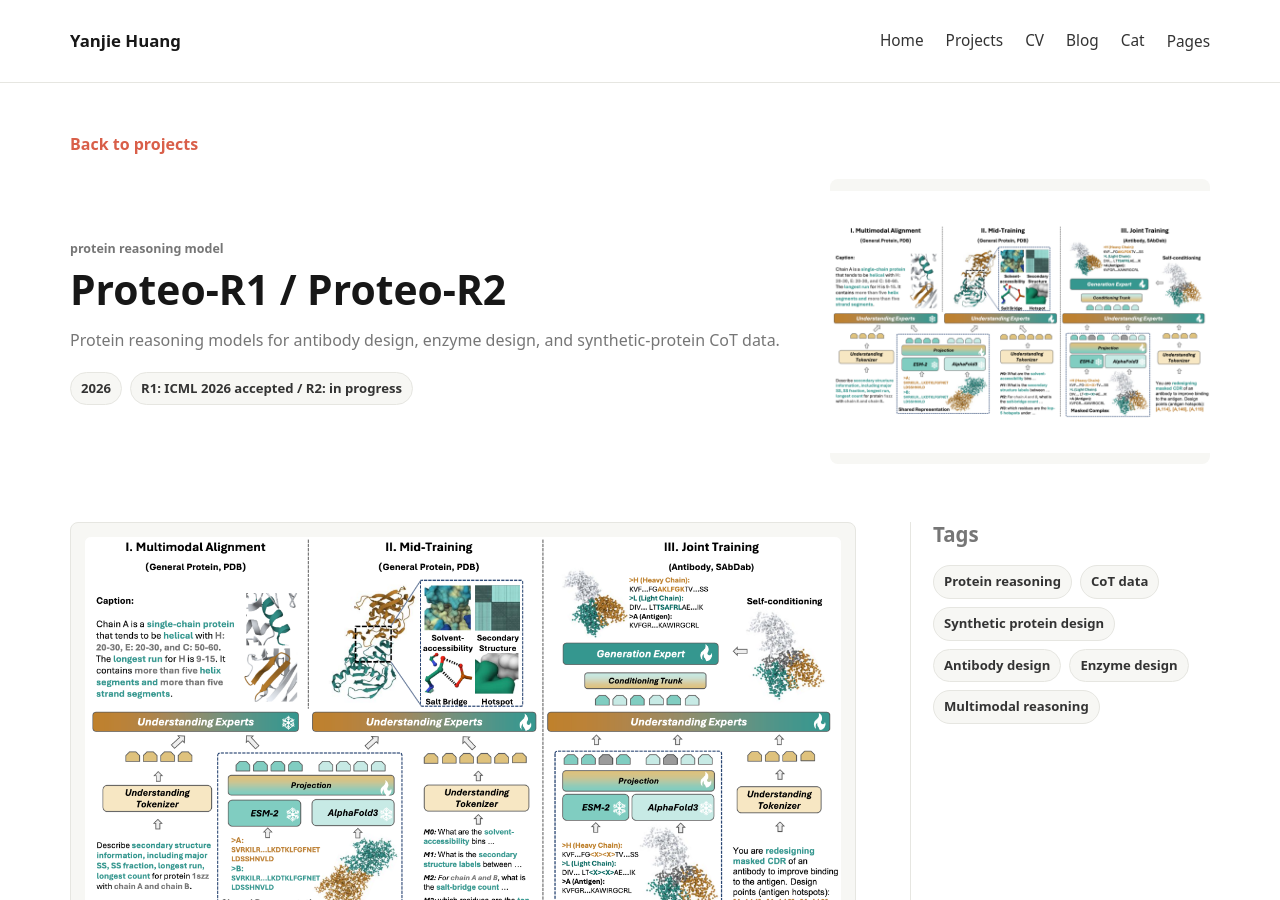
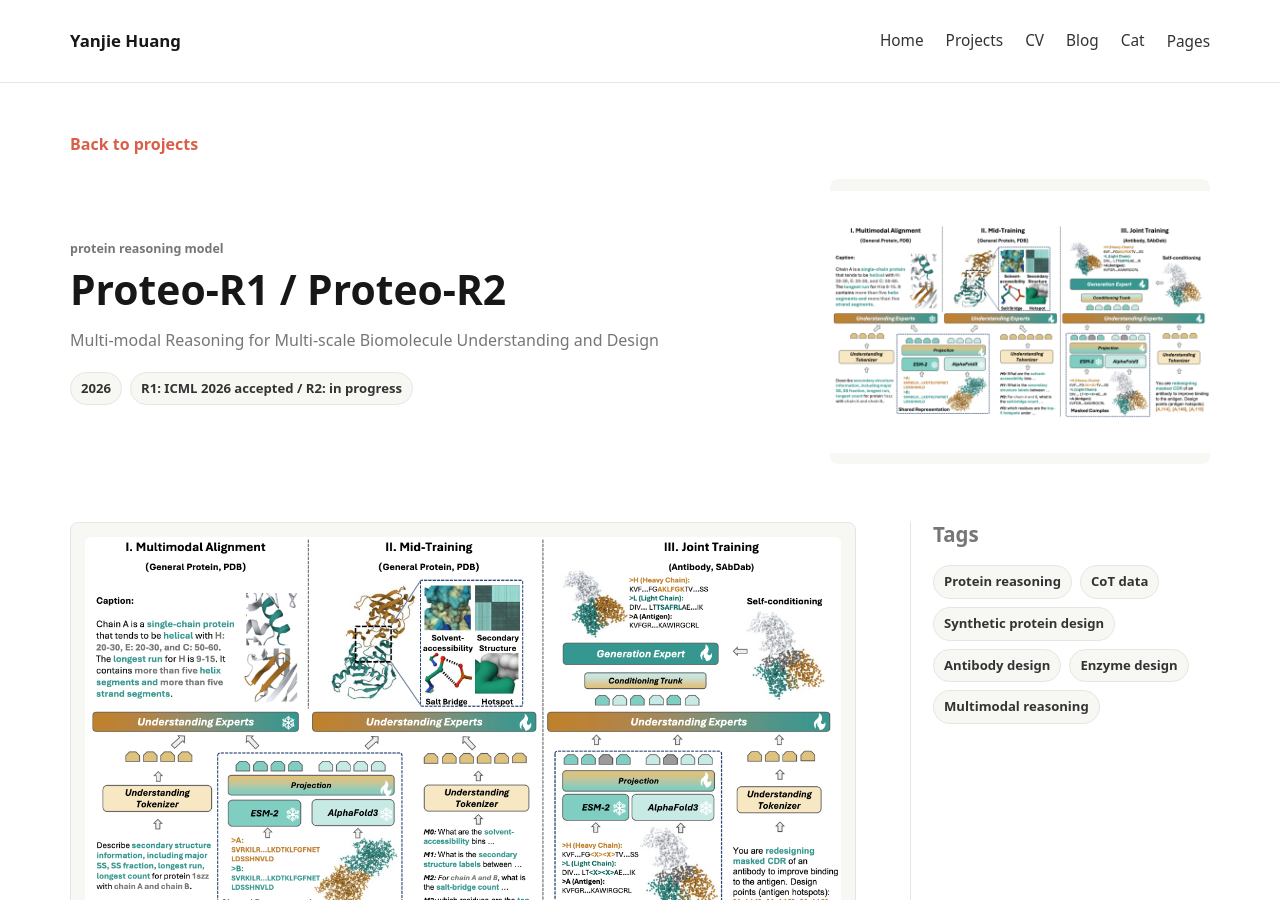
Before and after one commit to kevinhyj/kevinhyj.github.io, a Jekyll site: the page built from _works/proteo-r1-r2.md, in a window 1280 px wide and 900 px high. Built offline with Jekyll 4.4.1, drawn with Linux system fonts in a browser that asks for light colours.

Commit message:
Refine Proteo-R1 R2 project description

```diff
--- a/_works/proteo-r1-r2.md
+++ b/_works/proteo-r1-r2.md
@@ -1,6 +1,6 @@
 ---
 title: "Proteo-R1 / Proteo-R2"
-subtitle: "Protein reasoning models for antibody design, enzyme design, and synthetic-protein CoT data."
+subtitle: "Multi-modal Reasoning for Multi-scale Biomolecule Understanding and Design"
 kind: "Protein Reasoning Model"
 year: "2026"
 status: "R1: ICML 2026 accepted / R2: in progress"
```
